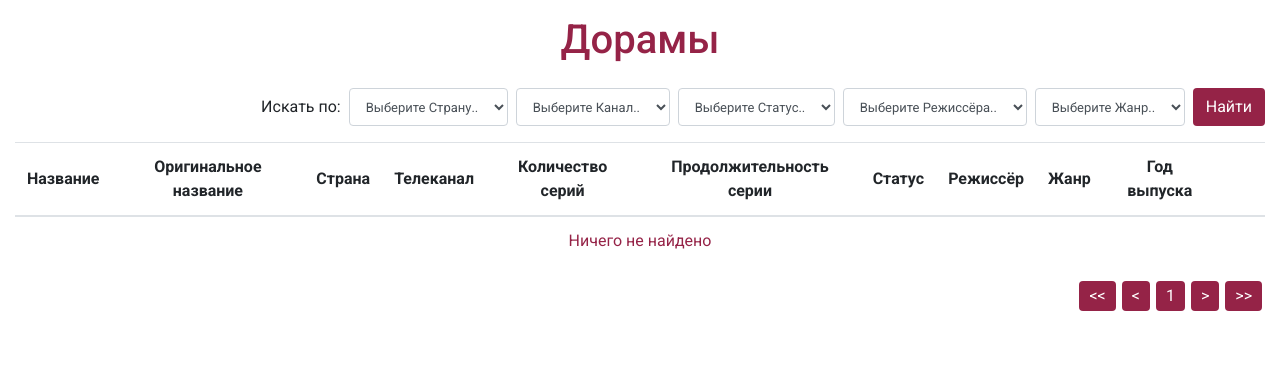
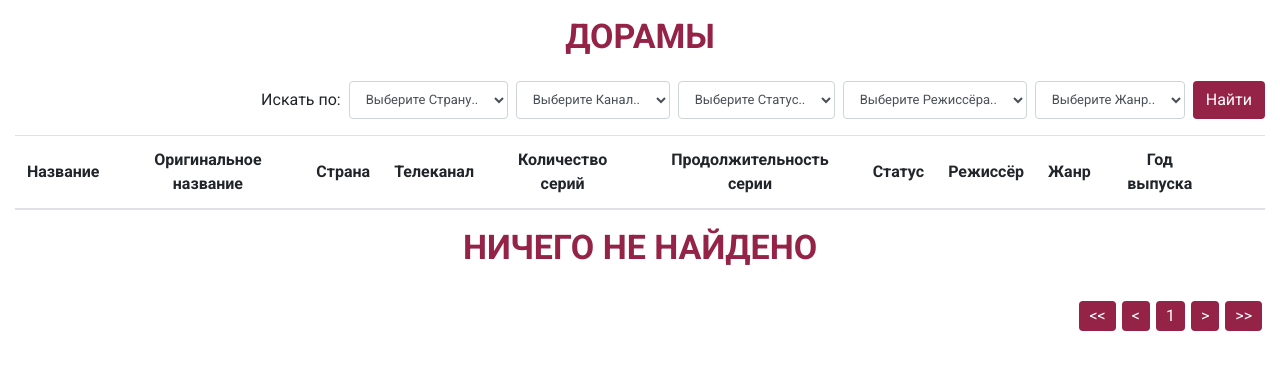
Before and after one commit to sonterix/Korean, a PHP site: template src/view/home.twig in a window 1280 px wide. Shown: the part 86-456 px from the top of the page. Run offline with PHP 8.4, Linux system fonts and the light colour scheme; the template is opened without the code that fills it, so the values that code supplies are empty; some libraries are stand-ins or nearby versions.

Commit message:
little css changes

```diff
--- a/assets/main/css/main.css
+++ b/assets/main/css/main.css
@@ -11,7 +11,7 @@
 .x-btn i:hover { color: #C62828; }
 .edit-btn i:hover { color: #1565C0; }
 
-.title-color { color: #952347; }
+.title-color { color: #952347; text-transform: uppercase; font-size: 34px; font-weight: 600; }
 .btn-dorama { color:#fff; background-color: #952347; transition: 0.2s; }
 .btn-dorama:hover { background-color: #751b38; }
 
```
